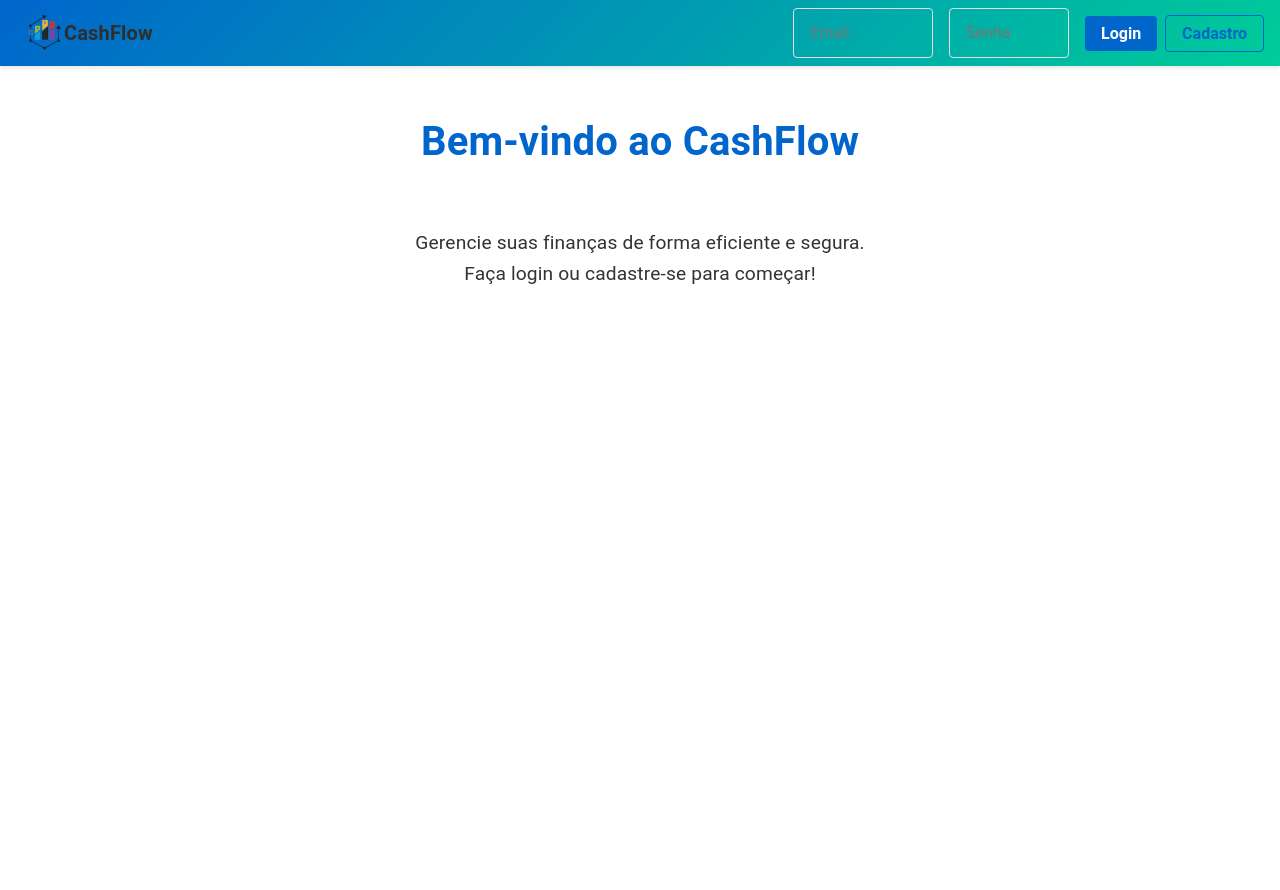
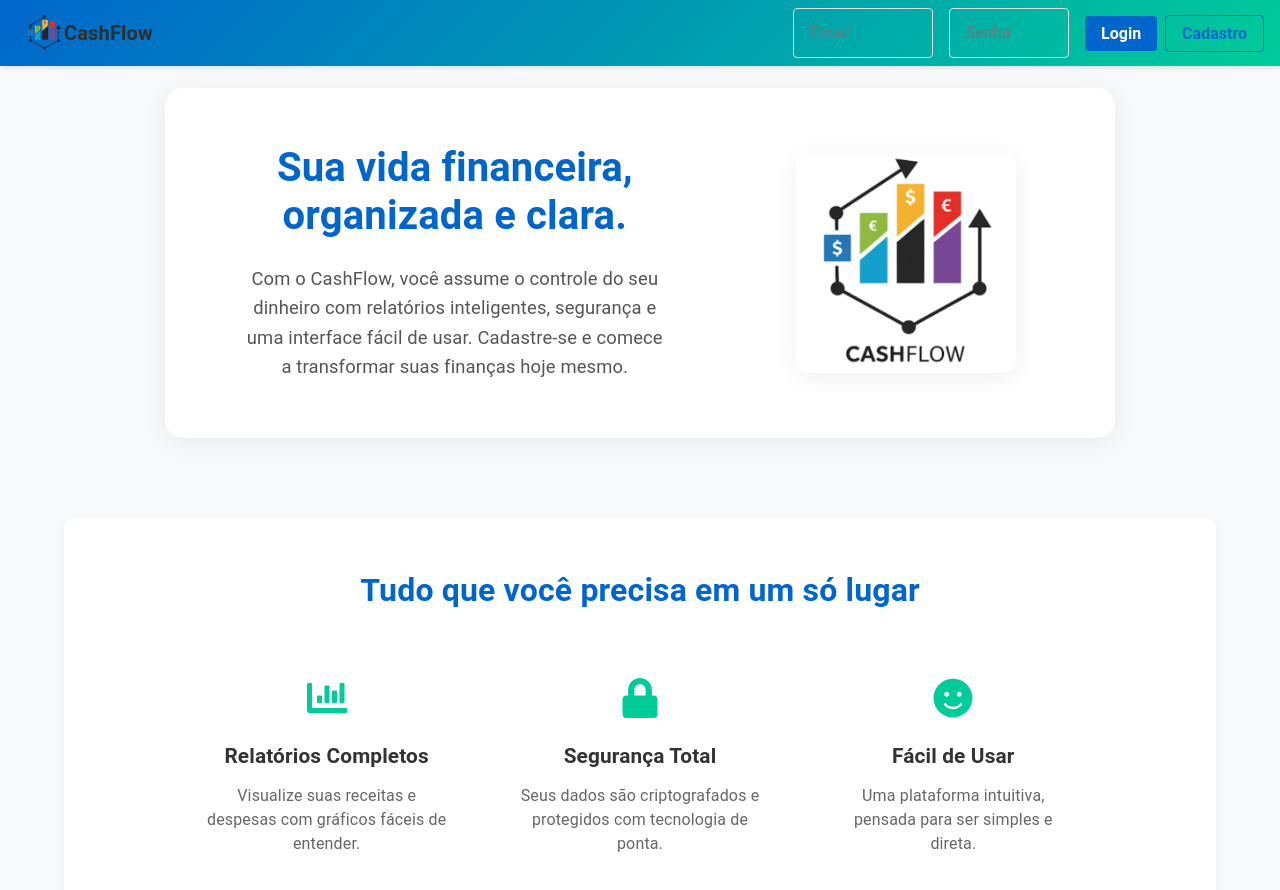
Before and after one commit to grupo-SA-final/front, a React (Vite) app: page /login in a window 1280 px wide. Shown: the top 890 px of the page. Before the commit the page ends 800 px from the top, so only its background shows below. Built offline with nearby package versions, Linux system fonts and the light colour scheme.

Commit message:
usuario ID ajuste

```diff
--- a/package.json
+++ b/package.json
@@ -20,6 +20,7 @@
     "react-calendar": "^6.0.0",
     "react-datepicker": "^8.3.0",
     "react-dom": "^19.1.0",
+    "react-icons": "^5.5.0",
     "react-number-format": "^5.4.4",
     "react-router-dom": "^7.3.0",
     "sweetalert2": "^11.22.0",
--- a/src/components/navbar/NavbarDeslogada.jsx
+++ b/src/components/navbar/NavbarDeslogada.jsx
@@ -85,7 +85,6 @@
 
 const NavbarDeslogada = ({ onLoginSuccess }) => {
   const [loginData, setLoginData] = useState({ email: '', senha: '' });
-  const [erro, setErro] = useState('');
   const [loading, setLoading] = useState(false);
 
   const handleChange = (e) => {
@@ -95,7 +94,6 @@
 
   const handleLogin = async (e) => {
     e.preventDefault();
-    setErro('');
     setLoading(true);
     try {
       const response = await fetch('/api/auth/login', {
@@ -108,7 +106,12 @@
       });
       const data = await response.json();
       if (!response.ok) {
-        setErro(data.message || (data.errors && data.errors[0]?.msg) || 'Email ou senha inválidos.');
+        MySwal.fire({
+          icon: 'error',
+          title: 'Erro no Login',
+          text: data.message || (data.errors && data.errors[0]?.msg) || 'Email ou senha inválidos.',
+          confirmButtonColor: 'var(--primary-color)',
+        });
         setLoading(false);
         return;
       }
@@ -121,7 +124,12 @@
       }
       onLoginSuccess();
     } catch (err) {
-      setErro('Erro de conexão com o servidor.');
+      MySwal.fire({
+        icon: 'error',
+        title: 'Erro de Conexão',
+        text: 'Não foi possível conectar ao servidor. Tente novamente mais tarde.',
+        confirmButtonColor: 'var(--primary-color)',
+      });
     } finally {
       setLoading(false);
     }
@@ -177,7 +185,6 @@
           Cadastro
         </button>
       </form>
-      {erro && <span style={{ color: 'red', marginLeft: 16 }}>{erro}</span>}
     </nav>
   );
 };
--- a/src/pages/home/Home.css
+++ b/src/pages/home/Home.css
@@ -211,3 +211,137 @@
     font-size: 1.1rem;
   }
 }
+
+/* Estilos para a nova HomeDeslogada */
+.home-deslogada-container {
+  background-color: #f8f9fa;
+  color: var(--text-color);
+  min-height: 100vh;
+}
+
+.home-deslogada-main {
+  max-width: 1200px;
+  margin: 0 auto;
+  padding: 3rem 1.5rem;
+}
+
+.home-deslogada-hero {
+  display: flex;
+  align-items: center;
+  justify-content: center;
+  gap: 3rem;
+  margin-top: 2.5rem;
+  margin-bottom: 5rem;
+  min-height: 340px;
+  background: #fff;
+  border-radius: 18px;
+  box-shadow: 0 4px 24px #0001;
+  padding: 3.5rem 3rem;
+  max-width: 950px;
+  margin-left: auto;
+  margin-right: auto;
+}
+
+.hero-content {
+  flex: 1.2;
+  display: flex;
+  flex-direction: column;
+  justify-content: center;
+  align-items: center;
+  text-align: center;
+}
+
+.hero-content h1 {
+  font-size: 2.5rem;
+  font-weight: 700;
+  color: var(--primary-color);
+  margin-bottom: 1.5rem;
+  line-height: 1.2;
+}
+
+.hero-content p {
+  font-size: 1.15rem;
+  color: #555;
+  line-height: 1.6;
+  max-width: 420px;
+}
+
+.hero-image {
+  flex: 0.8;
+  text-align: center;
+  display: flex;
+  align-items: center;
+  justify-content: center;
+}
+
+.hero-image img {
+  max-width: 220px;
+  width: 100%;
+  height: auto;
+  border-radius: 12px;
+  box-shadow: 0 4px 24px #0001;
+  margin-bottom: 0;
+}
+
+.home-deslogada-features {
+  text-align: center;
+  padding: 3rem 0;
+  background-color: #fff;
+  border-radius: 12px;
+  box-shadow: 0 4px 12px rgba(0,0,0,0.05);
+}
+
+.features-title {
+  font-size: 2rem;
+  color: var(--primary-color);
+  margin-bottom: 3rem;
+}
+
+.features-grid {
+  display: grid;
+  grid-template-columns: repeat(auto-fit, minmax(220px, 1fr));
+  gap: 2.5rem;
+  max-width: 900px;
+  margin: 0 auto;
+}
+
+.feature-item {
+  padding: 1rem;
+}
+
+.feature-icon {
+  color: var(--secondary-color);
+  margin-bottom: 1rem;
+}
+
+.feature-item h3 {
+  font-size: 1.3rem;
+  font-weight: 600;
+  margin-bottom: 0.75rem;
+  color: var(--text-color);
+}
+
+.feature-item p {
+  font-size: 1rem;
+  color: #666;
+  line-height: 1.5;
+}
+
+@media (max-width: 900px) {
+  .home-deslogada-hero {
+    flex-direction: column;
+    text-align: center;
+    min-height: unset;
+    padding: 2rem 1rem;
+    max-width: 98vw;
+  }
+  .hero-image img {
+    margin-bottom: 2rem;
+    max-width: 160px;
+  }
+  .features-grid {
+    grid-template-columns: 1fr;
+    max-width: 400px;
+    margin: 0 auto;
+  }
+}
--- a/src/pages/home/HomeDeslogada.jsx
+++ b/src/pages/home/HomeDeslogada.jsx
@@ -1,5 +1,6 @@
 import React, { useEffect, useState } from 'react';
 import { useNavigate } from 'react-router-dom';
+import { FaLock, FaChartBar, FaSmile } from 'react-icons/fa';
 import NavbarDeslogada from '../../components/navbar/NavbarDeslogada';
 import './Home.css';
 
@@ -20,15 +21,41 @@
   }, [navigate, logged]);
 
   return (
-    <div>
+    <div className="home-deslogada-container">
       <NavbarDeslogada onLoginSuccess={handleLoginSuccess} />
-      <div className="home-container" style={{ marginTop: 80 }}>
-        <h1 className="home-title">Bem-vindo ao CashFlow</h1>
-        <p className="home-description">
-          Gerencie suas finanças de forma eficiente e segura.<br />
-          Faça login ou cadastre-se para começar!
-        </p>
-      </div>
+
+      <main className="home-deslogada-main">
+        <section className="home-deslogada-hero">
+          <div className="hero-content">
+            <h1>Sua vida financeira, organizada e clara.</h1>
+            <p>Com o CashFlow, você assume o controle do seu dinheiro com relatórios inteligentes, segurança e uma interface fácil de usar. Cadastre-se e comece a transformar suas finanças hoje mesmo.</p>
+          </div>
+          <div className="hero-image">
+            <img src="/logo.png" alt="Fluxo de Caixa" />
+          </div>
+        </section>
+
+        <section className="home-deslogada-features">
+          <h2 className="features-title">Tudo que você precisa em um só lugar</h2>
+          <div className="features-grid">
+            <div className="feature-item">
+              <FaChartBar size={40} className="feature-icon" />
+              <h3>Relatórios Completos</h3>
+              <p>Visualize suas receitas e despesas com gráficos fáceis de entender.</p>
+            </div>
+            <div className="feature-item">
+              <FaLock size={40} className="feature-icon" />
+              <h3>Segurança Total</h3>
+              <p>Seus dados são criptografados e protegidos com tecnologia de ponta.</p>
+            </div>
+            <div className="feature-item">
+              <FaSmile size={40} className="feature-icon" />
+              <h3>Fácil de Usar</h3>
+              <p>Uma plataforma intuitiva, pensada para ser simples e direta.</p>
+            </div>
+          </div>
+        </section>
+      </main>
     </div>
   );
 };
--- a/src/pages/relatorio/Relatorio.jsx
+++ b/src/pages/relatorio/Relatorio.jsx
@@ -1,4 +1,4 @@
-import React, { useEffect, useState } from 'react';
+import React, { useEffect, useState, useMemo } from 'react';
 import axios from 'axios';
 import './Relatorio.css';
 // import { PieChart, Pie, Cell, BarChart, Bar, XAxis, YAxis, Tooltip, ResponsiveContainer, Legend } from 'recharts'; // Descomente após instalar recharts
@@ -31,7 +31,6 @@
   const [receitas, setReceitas] = useState([]);
 
   // Dados do relatório
-  const [resumo, setResumo] = useState({ receitas: 0, despesas: 0, saldo: 0 });
   const [lancamentos, setLancamentos] = useState([]);
   const [loading, setLoading] = useState(false);
 
@@ -71,9 +70,9 @@
     fetchLancamentos();
   }, []);
 
-  // Filtro 100% front-end
-  const lancamentosFiltrados = lancamentos.filter(l => {
-    // Filtro data
+  // Filtro 100% front-end OTIMIZADO com useMemo
+  const lancamentosFiltrados = useMemo(() => {
+    return lancamentos.filter(l => {
       let passa = true;
       if (periodoDe) {
         const dataLanc = l.data ? l.data.split('T')[0] : '';
@@ -83,27 +82,23 @@
         const dataLanc = l.data ? l.data.split('T')[0] : '';
         passa = passa && dataLanc <= periodoAte;
       }
-    // Filtro tipo
       if (tipo) passa = passa && l.tipo === tipo;
-    // Filtro conta
       if (conta) passa = passa && String(l.contaBancariaId) === String(conta);
-    // Filtro centro de custo
       if (centro) passa = passa && String(l.centroDeCustoId) === String(centro);
-    // Filtro receita
       if (receita) passa = passa && String(l.receitaId) === String(receita);
-    // Filtro busca descrição
       if (busca) passa = passa && l.descricao && l.descricao.toLowerCase().includes(busca.toLowerCase());
       return passa;
     });
+  }, [lancamentos, periodoDe, periodoAte, tipo, conta, centro, receita, busca]);
 
-  // Calcular resumo com base nos filtrados
-  useEffect(() => {
+  // Calcular resumo diretamente (sem useEffect para evitar loops)
+  const resumo = useMemo(() => {
     let receitas = 0, despesas = 0;
     lancamentosFiltrados.forEach(l => {
       if (l.tipo === 'recebimento') receitas += Number(l.valor);
       if (l.tipo === 'pagamento') despesas += Number(l.valor);
     });
-    setResumo({ receitas, despesas, saldo: receitas - despesas });
+    return { receitas, despesas, saldo: receitas - despesas };
   }, [lancamentosFiltrados]);
 
   // Exportar CSV
```
Also changed, not shown: 1 other file (tests, documents, lock files or other folders). Lines whose indentation alone changed are shown as unchanged.
